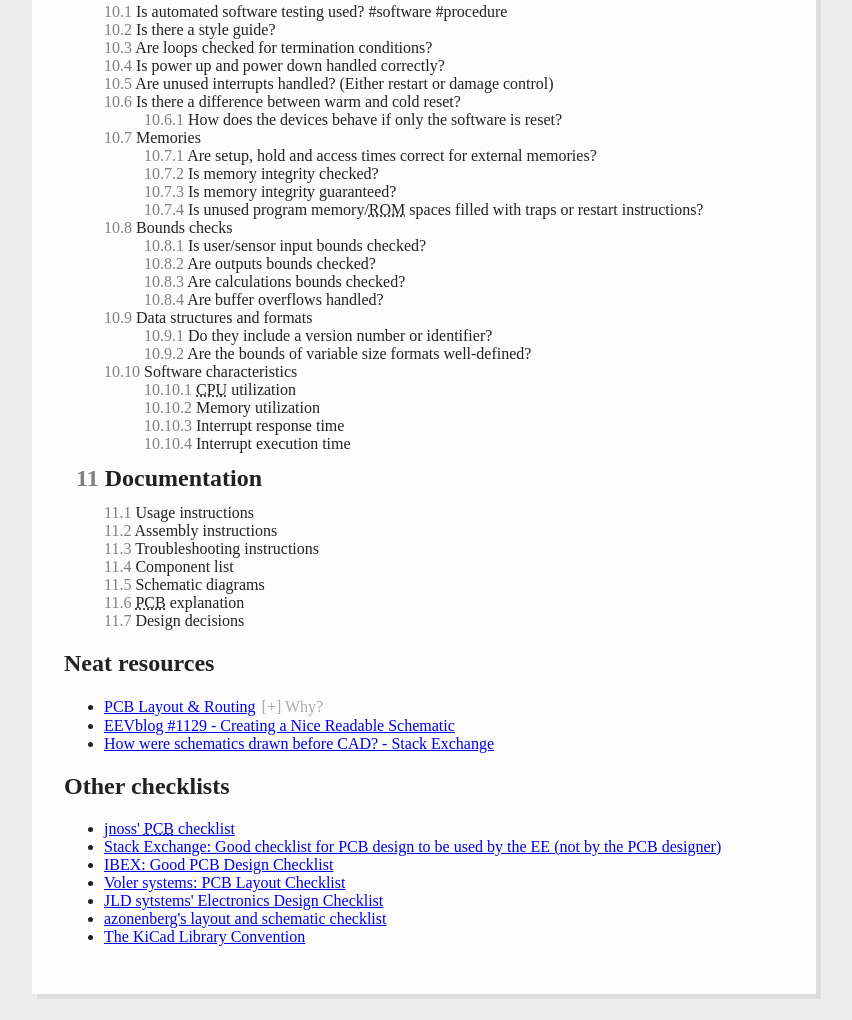
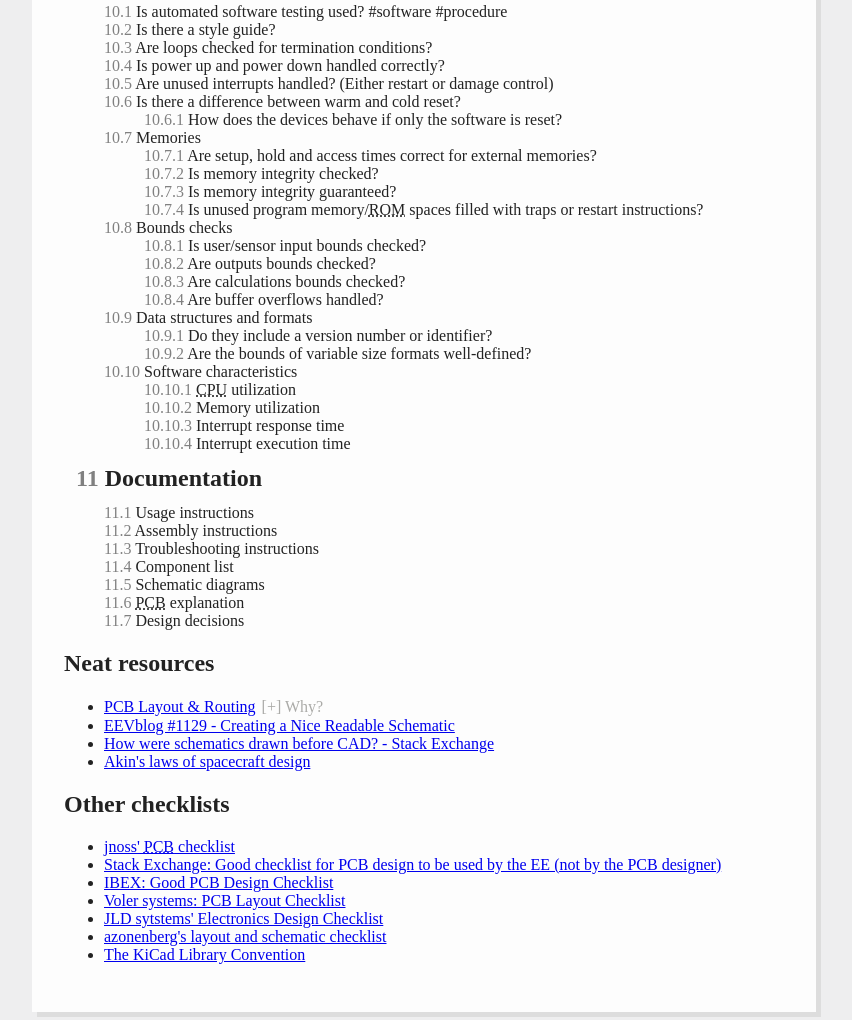
Before and after one commit to henrikh/pcb-checklist, a plain HTML site: page docs/index.html in a window 1280 px wide. Shown: the part 8092-9112 px from the top of the page, without its empty margins (216-1068 px from the left). Drawn offline with Linux system fonts and the light colour scheme.

Commit message:
Link to Akin's laws

```diff
--- a/docs/index.html
+++ b/docs/index.html
@@ -902,6 +902,7 @@ Compiled and edited by Henrik Enggaard Hansen. <a href="https://github.com/henri
 	<li><a href="https://www.electronics-notes.com/articles/analogue_circuits/pcb-design/pcb-layout-routing.php">PCB Layout & Routing</a><div>Excellent design flow for approaching a board layout.</div></li>
 	<li><a href="https://www.youtube.com/watch?v=R_Ud-FxUw0g">EEVblog #1129 - Creating a Nice Readable Schematic</a></li>
 	<li><a href="https://electronics.stackexchange.com/questions/308878/how-were-schematics-drawn-before-cad">How were schematics drawn before CAD? - Stack Exchange</a></li>
+	<li><a href="https://spacecraft.ssl.umd.edu/akins_laws.html">Akin's laws of spacecraft design</a></li>
 </ul>
 
 <h2>Other checklists</h2>
```
